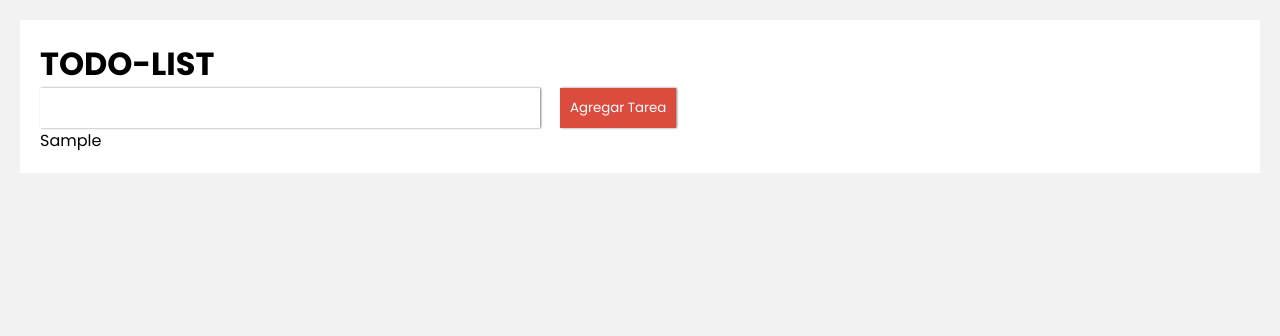
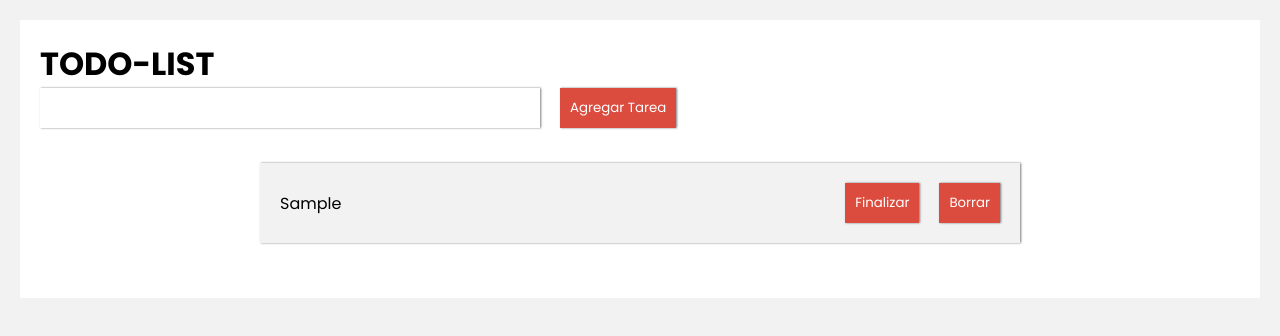
Before and after one commit to ncajaraville7/task-app, a React (Vite) app: page / in a window 1280 px wide. Both pictures are taken after typing "Sample" into the empty fields and a click on the button "Agregar Tarea". Shown: the top 336 px of the page. Built offline with nearby package versions, Linux system fonts and the light colour scheme.

Commit message:
add delete task

```diff
--- a/src/components/Form.jsx
+++ b/src/components/Form.jsx
@@ -1,7 +1,8 @@
 import { useState } from "react";
 import Error from './Error';
+import { Buttons } from "../styles/Buttons"
 import { InputTask } from "../styles/InputTask";
-import { ButtonAdd } from "../styles/ButtonAdd";
+
 
 const Form = ({ tasks, setTasks}) => {
 
@@ -40,11 +41,7 @@ const Form = ({ tasks, setTasks}) => {
                             onChange={ e => setTask(e.target.value)}
                         />
 
-                        <ButtonAdd
-                            type="submit"
-                        >
-                            Agregar Tarea
-                        </ButtonAdd>
+                        <Buttons type="submit"> Agregar Tarea </Buttons>
                 </div>
             </form>
 
--- a/src/components/Task.jsx
+++ b/src/components/Task.jsx
@@ -1,7 +1,22 @@
-const Task = ({task}) => {
+import { TaskDiv } from "../styles/TaskDiv";
+import { Buttons } from "../styles/Buttons";
+
+const Task = ({task, tasks, setTasks}) => {
+
+    const deleteTask = id => {
+        const taskDelete = tasks.filter( task => task.id !== id);
+        setTasks(taskDelete)
+    }
+
   return (
-    <p>{task.task}</p>
-  );
+    <TaskDiv>
+        <p>{task.task}</p>
+        <div>
+            <Buttons type="button">Finalizar</Buttons>
+            <Buttons type="button" onClick={() => deleteTask(task.id)}>Borrar</Buttons>
+        </div>
+    </TaskDiv>
+    );
 };
 
 export default Task;
--- a/src/components/TaskList.jsx
+++ b/src/components/TaskList.jsx
@@ -7,7 +7,7 @@ const TaskList = ({ tasks, setTasks}) => {
             tasks.length > 0 ?
 
             tasks.map( task => (
-                <div key={task.id}> <Task task={task}/> </div>
+                <div key={task.id}> <Task task={task} tasks={tasks} setTasks={setTasks}/> </div>
             )) :
             'no hay tareas'
         }
--- a/src/styles/ButtonAdd.jsx
+++ b/src/styles/Buttons.jsx
@@ -1,6 +1,6 @@
 import styled from "styled-components";
 
-export const ButtonAdd = styled.button`
+export const Buttons = styled.button`
     margin-left: 20px;
     border: none;
     outline: none;
--- a/src/styles/Container.jsx
+++ b/src/styles/Container.jsx
@@ -3,7 +3,7 @@ import styled from "styled-components";
 export const Container = styled.div`
     background-color: #FFFF;
     max-width: 1200px;
-    width: 100%;
+    /* width: 100%; */
     margin: 0 auto;
     padding: 20px;
 `
--- /dev/null
+++ b/src/styles/TaskDiv.jsx
@@ -0,0 +1,12 @@
+import styled from "styled-components";
+
+export const TaskDiv = styled.div`
+    display: flex;
+    justify-content: space-between;
+    align-items: center;
+    width: 60%;
+    margin: 35px auto 35px auto;
+    box-shadow: 1px 0px 2px 0px rgb(0 0 0 / 51%);
+    padding: 20px;
+    background-color: #f2f2f2;
+`
```
